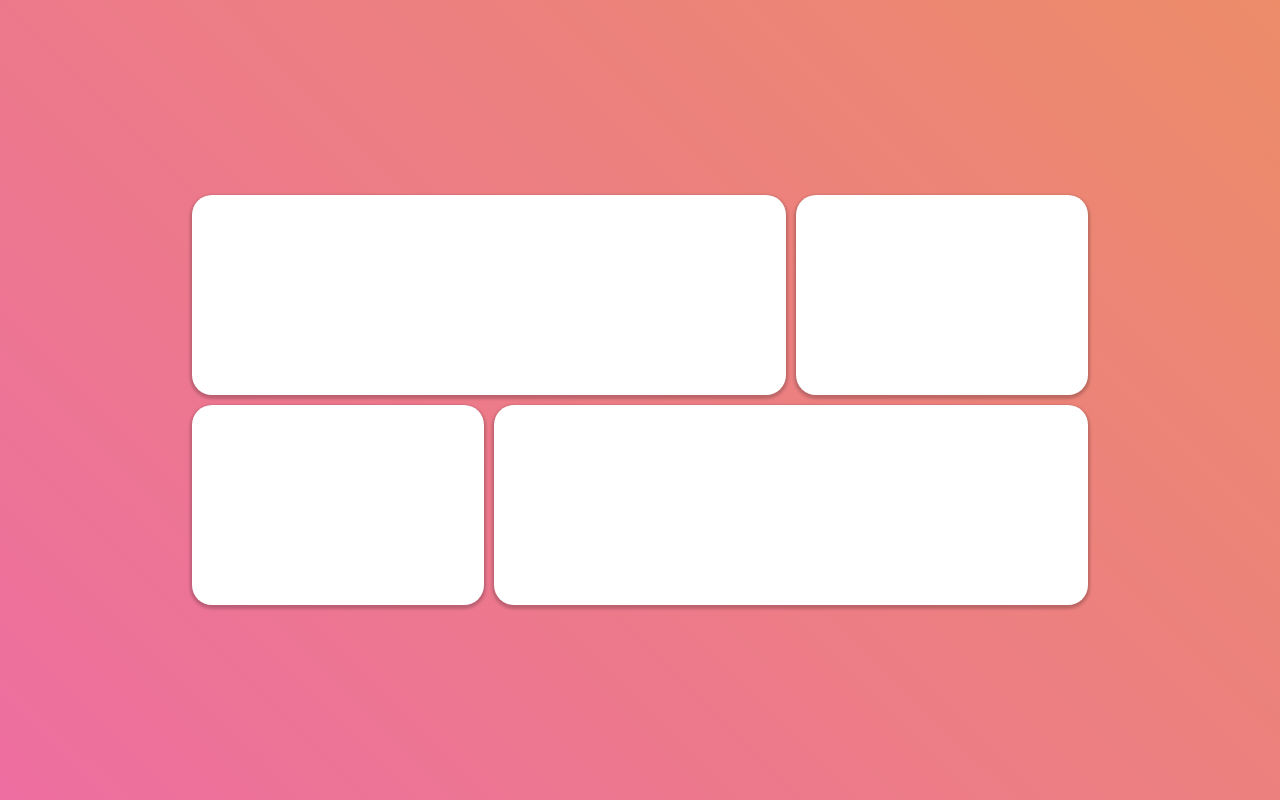
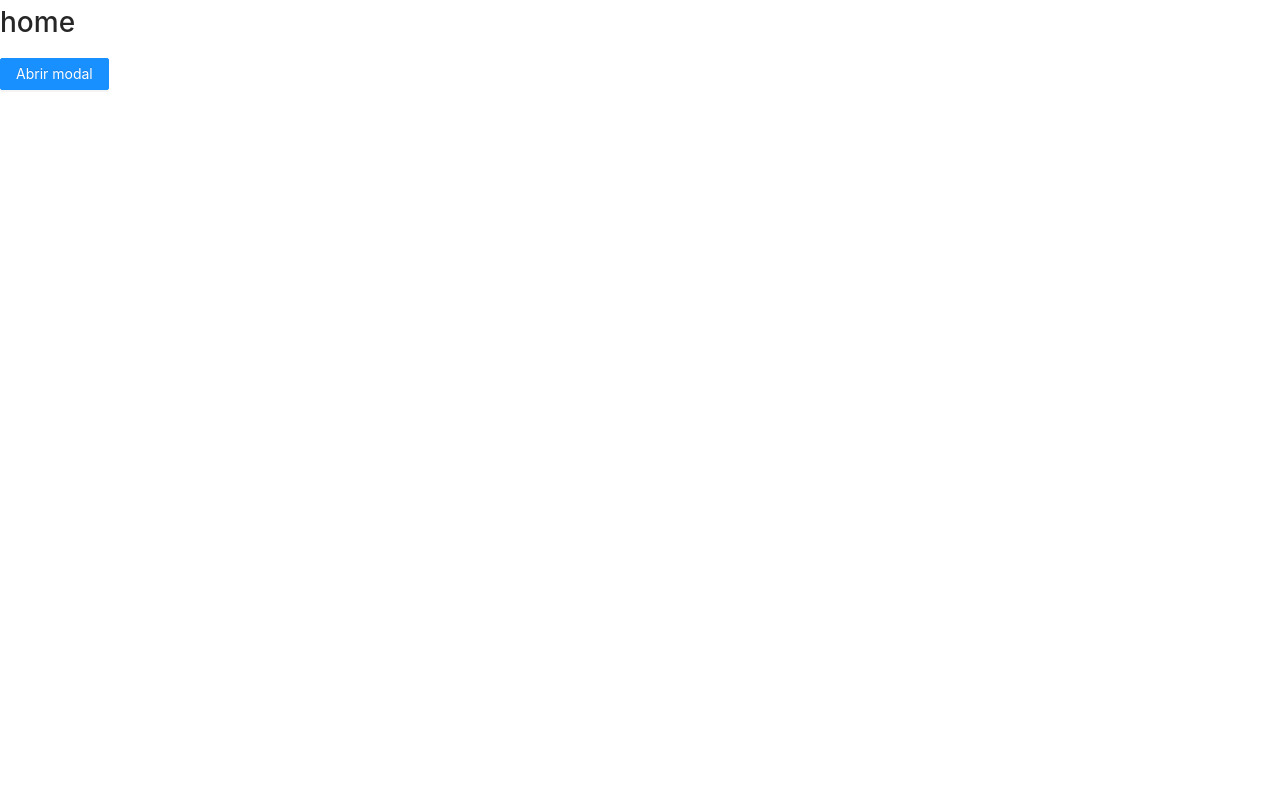
Before and after one commit to pakxe/context-api, a React (Create React App) app: page / in a window 1280 px wide. Built offline with nearby package versions, Linux system fonts and the light colour scheme.

Commit message:
modal context를 동영상보고 사용해보기

```diff
--- a/package.json
+++ b/package.json
@@ -6,9 +6,11 @@
     "@testing-library/jest-dom": "^5.16.4",
     "@testing-library/react": "^13.3.0",
     "@testing-library/user-event": "^13.5.0",
+    "antd": "^4.22.3",
     "framer-motion": "^6.5.1",
     "react": "^18.2.0",
     "react-dom": "^18.2.0",
+    "react-router-dom": "^6.3.0",
     "react-scripts": "5.0.1",
     "styled-component": "^2.8.0",
     "styled-components": "^5.3.5",
--- a/src/App.js
+++ b/src/App.js
@@ -1,87 +1,16 @@
-import {
-  motion,
-  AnimatePresence,
-  useMotionValue,
-  useTransform,
-} from "framer-motion";
 import styled from "styled-components";
 import React, { useRef, useEffect, useState } from "react";
-import "./style.css";
-import { toHaveAccessibleDescription } from "@testing-library/jest-dom/dist/matchers";
-const Background = styled(motion.div)`
-  background: linear-gradient(45deg, #ed6ea0, #ec8c69);
-  width: 100vw;
-  height: 100vh;
-  display: flex;
-  justify-content: space-evenly;
-  align-items: center;
-`;
-
-const Box = styled(motion.div)`
-  height: 200px;
-  border-radius: 20px;
-  box-shadow: 0 2px 3px 2px rgba(0, 0, 0, 0.2);
-  background: white;
-  display: flex;
-  justify-content: center;
-  align-items: center;
-
-  cursor: pointer;
-`;
-
-const Grid = styled(motion.div)`
-  display: grid;
-  grid-template-columns: repeat(3, 1fr);
-  width: 70vw;
-
-  grid-gap: 10px;
-  div:first-child,
-  div:last-child {
-    grid-column: span 2;
-  }
-`;
-//grid-column: span 2 => 해당하는 요소는 열의 2개만큼의 공간을 차지하라는 뜻
-
-const Overlay = styled(motion.div)`
-  width: 100%;
-  height: 100%;
-  position: absolute;
-  display: flex;
-  justify-content: center;
-  align-items: center;
-`;
+import HomePage from "./home.page";
+import Modal from "./modal.component";
+import { ModalProvider } from "./modal.context";
 function App() {
-  const [clickedId, setClickedId] = useState(null);
-
   return (
-    <Background>
-      <Grid>
-        {["1", "2", "3", "4"].map((n) => (
-          <Box key={n} layoutId={n} onClick={() => setClickedId(n)}></Box>
-        ))}
-      </Grid>
-      <AnimatePresence>
-        {clickedId ? (
-          <Overlay
-            onClick={() => {
-              setClickedId(null);
-            }}
-            initial={{ backgroundColor: "rgba(0, 0, 0, 0)" }}
-            animate={{ backgroundColor: "rgba(0, 0, 0, .5)" }}
-            exit={{ backgroundColor: "rgba(0, 0, 0, 0)" }}
-          >
-            <Box
-              layoutId={clickedId}
-              style={{
-                width: 400,
-                height: 200,
-                backgroundColor: "rgb(0, 208, 162)",
-              }}
-            ></Box>
-          </Overlay>
-        ) : null}
-      </AnimatePresence>
-    </Background>
+    <>
+      <ModalProvider>
+        <HomePage />
+        <Modal />
+      </ModalProvider>
+    </>
   );
 }
 
--- /dev/null
+++ b/src/home.page.jsx
@@ -0,0 +1,19 @@
+import React from "react";
+import { Button } from "antd";
+import { useModalContext } from "./modal.context";
+
+const HomePage = () => {
+  const { openModal } = useModalContext();
+  const testModal = () => openModal({ message: "test 123" });
+
+  return (
+    <>
+      <h1>home</h1>
+      <Button onClick={testModal} type="primary">
+        Abrir modal
+      </Button>
+    </>
+  );
+};
+
+export default HomePage;
--- a/src/index.js
+++ b/src/index.js
@@ -1,6 +1,7 @@
 import React from "react";
 import ReactDOM from "react-dom/client";
 import App from "./App";
+import "antd/dist/antd.css";
 
 const root = ReactDOM.createRoot(document.getElementById("root"));
 root.render(<App />);
--- /dev/null
+++ b/src/modal.component.js
@@ -0,0 +1,17 @@
+import React from "react";
+import { Modal as ModalComponent } from "antd";
+import { useModalContext } from "./modal.context";
+
+const Modal = () => {
+  const {
+    modalState: { message, visible },
+    closeModal,
+  } = useModalContext();
+  return (
+    <ModalComponent onCancel={closeModal} onOk={closeModal} visible={visible}>
+      <p>{message}</p>
+    </ModalComponent>
+  );
+};
+
+export default Modal;
--- /dev/null
+++ b/src/modal.context.jsx
@@ -0,0 +1,24 @@
+import React, { createContext, useContext, useState } from "react";
+
+//context
+const ModalContext = createContext({});
+//Provider
+const ModalProvider = ({ children }) => {
+  const [modalState, setState] = useState({ visible: false });
+
+  const openModal = (payload) => setState({ ...payload, visible: true });
+  const closeModal = (payload) => setState({ visible: false });
+
+  return (
+    <ModalContext.Provider value={{ modalState, openModal, closeModal }}>
+      {children}
+    </ModalContext.Provider>
+  );
+};
+//hook
+const useModalContext = () => {
+  const context = useContext(ModalContext);
+  return context;
+};
+
+export { useModalContext, ModalProvider };
--- a/src/style.css
+++ /dev/null
@@ -1,69 +0,0 @@
-body {
-  margin: 0;
-  padding: 0;
-}
-
-.window {
-  width: 480px;
-  height: 360px;
-  border-radius: 10px;
-  background: white;
-  box-shadow: 0 2px 2px 2px rgba(0, 0, 0, 0.2);
-  display: flex;
-  flex-direction: column;
-}
-
-nav {
-  padding: 5px 5px 0 5px;
-  border-radius: 10px;
-  border-bottom-left-radius: 0;
-  border-bottom-right-radius: 0;
-  border-bottom: 1px solid #eeeeee;
-  height: 44px;
-}
-
-ul {
-  display: flex;
-  margin: 0;
-  padding: 0;
-  width: 100%;
-}
-
-li {
-  cursor: pointer;
-  min-width: 0;
-  position: relative;
-  list-style: none;
-  flex: 1;
-  height: 24px;
-  padding: 10px 15px;
-  display: flex;
-  justify-content: space-between;
-  align-items: center;
-  border-radius: 5px;
-  border-bottom-left-radius: 0;
-  border-bottom-right-radius: 0;
-  width: 100%;
-  user-select: none;
-}
-
-li.selected {
-  background: #eee;
-}
-
-.underline {
-  position: absolute;
-  background: #62a192;
-  height: 1px;
-  width: 100%;
-  bottom: -1px;
-  left: 0;
-}
-
-main {
-  font-size: 128px;
-  display: flex;
-  justify-content: center;
-  align-items: center;
-  height: 100%;
-}
```
Also changed, not shown: 2 other files (tests, documents, lock files or other folders).
